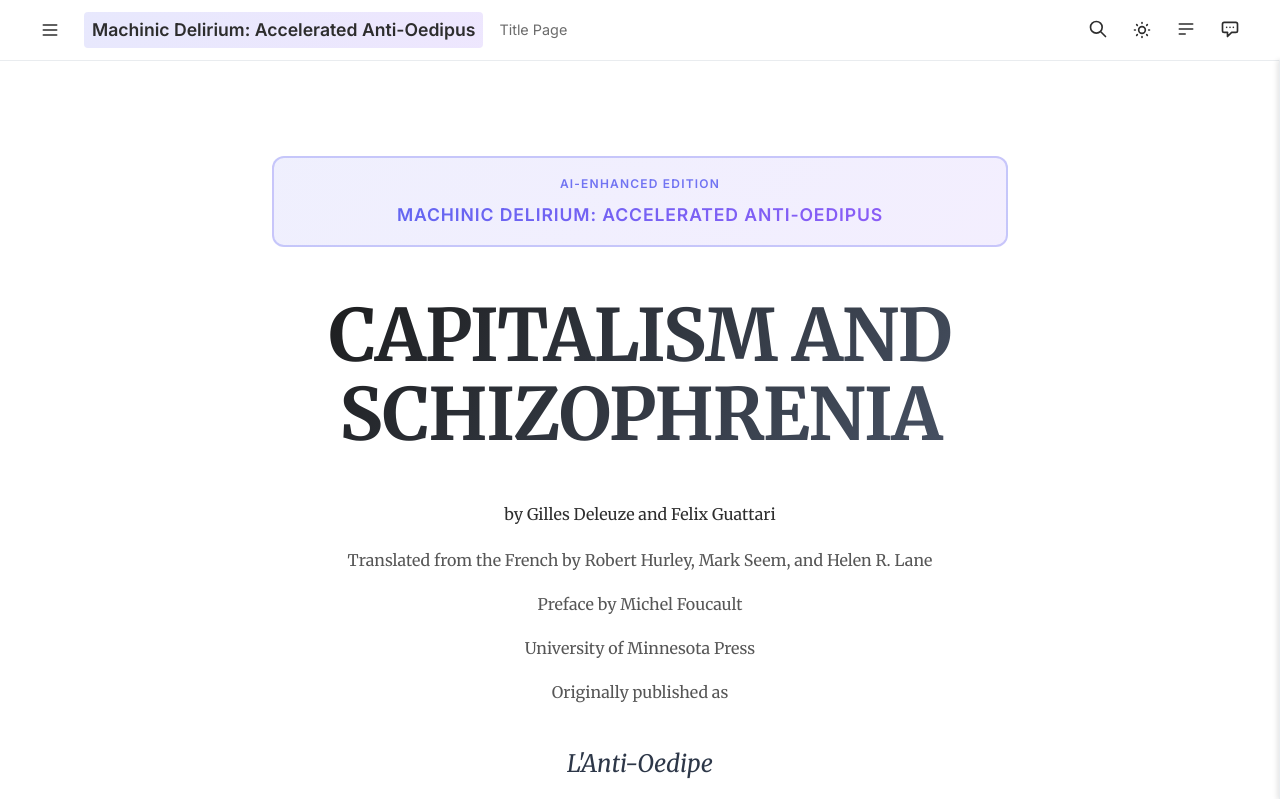
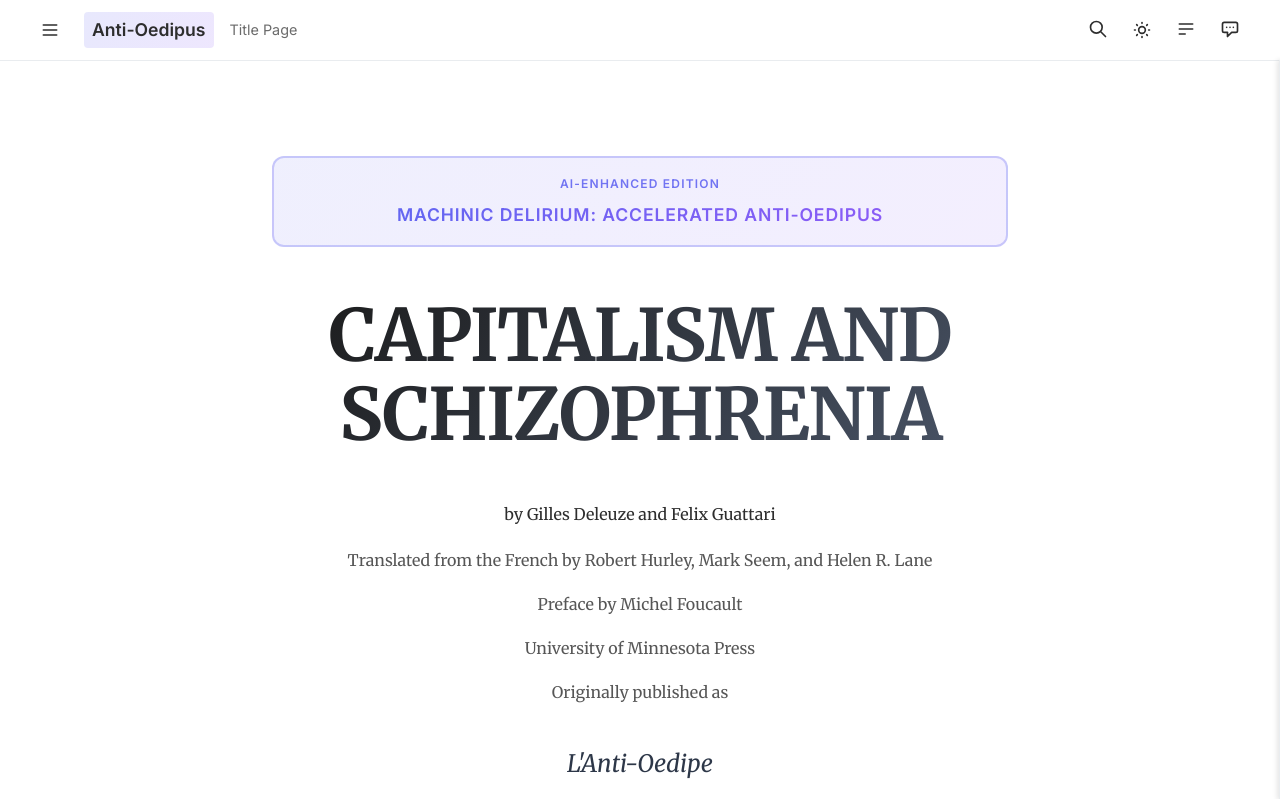
Before and after one commit to quinndupont/MACHINIC-DELIRIUM, a Flask app: page / in a window 1280 px wide. Shown: the top 799 px of the page. Run offline with Flask 3, Linux system fonts and the light colour scheme; the visitor is signed in with stand-in values (Sample User, id 1); some libraries are stand-ins or nearby versions.

Commit message:
Update book title in index.html from "Machinic Delirium: Accelerated Anti-Oedipus" to "Anti-Oedipus".

```diff
--- a/templates/index.html
+++ b/templates/index.html
@@ -18,7 +18,7 @@
                 <button id="toc-toggle" aria-label="Table of Contents" class="toc-toggle-left">
                     <svg width="20" height="20" fill="none" stroke="currentColor" viewBox="0 0 24 24"><path stroke-linecap="round" stroke-linejoin="round" stroke-width="2" d="M4 6h16M4 12h16M4 18h16"></path></svg>
                 </button>
-                <a href="/" class="book-title clickable">Machinic Delirium: Accelerated Anti-Oedipus</a>
+                <a href="/" class="book-title clickable">Anti-Oedipus</a>
                 {% if chapter == 0 %}
                 <span class="page-indicator">Title Page</span>
                 {% else %}
```
